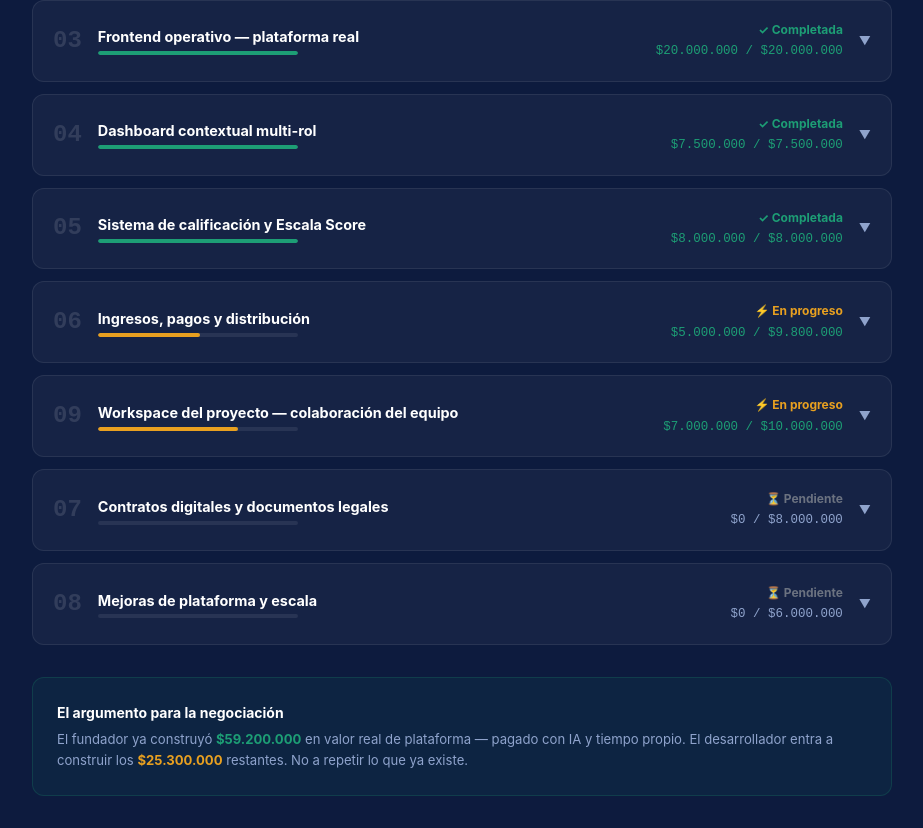
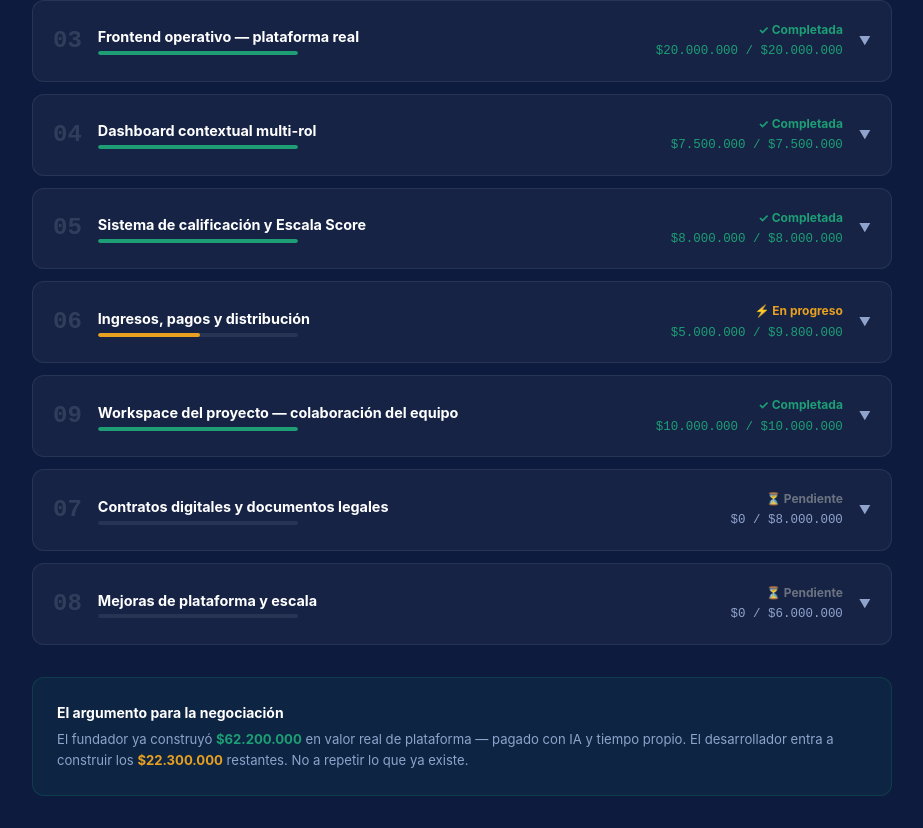
Before and after one commit to satoshigod/escala, a Next.js app: page /desarrollo in a window 1280 px wide. Shown: the part 747-1575 px from the top of the page, without its empty margins (178-1101 px from the left). Built offline with nearby package versions, Linux system fonts and the light colour scheme.

Commit message:
update: fase 9 completa emails funcionando

```diff
--- a/app/desarrollo/page.js
+++ b/app/desarrollo/page.js
@@ -102,9 +102,9 @@ const fases = [
   {
     num: '09',
     titulo: 'Workspace del proyecto — colaboración del equipo',
-    estado: 'progreso',
+    estado: 'completa',
     valor_total: 10000000,
-    valor_hecho: 7000000,
+    valor_hecho: 10000000,
     hitos: [
       { num: '9.1', nombre: 'Workspace con 5 tabs: Resumen, Hitos, Equipo, Mis aportes, Economía', done: true, valor: 3000000, quien: 'Claude AI + Fundador' },
       { num: '9.2', nombre: 'Control de acceso — solo miembros aceptados y fundador', done: true, valor: 1000000, quien: 'Claude AI + Fundador' },
@@ -113,8 +113,8 @@ const fases = [
       { num: '9.5', nombre: 'Tab aportes — registrar aportes directamente en el workspace', done: true, valor: 500000, quien: 'Claude AI + Fundador' },
       { num: '9.6', nombre: 'Tab economía — deuda diferida, participación, carriles explicados', done: true, valor: 500000, quien: 'Claude AI + Fundador' },
       { num: '9.7', nombre: 'Links al workspace desde dashboard fundador y especialista', done: true, valor: 500000, quien: 'Claude AI + Fundador' },
-      { num: '9.8', nombre: 'Chat interno del equipo por proyecto', done: false, valor: 1500000, quien: 'Desarrollador' },
-      { num: '9.9', nombre: 'Notificaciones en tiempo real dentro del workspace', done: false, valor: 1500000, quien: 'Desarrollador' },
+      { num: '9.8', nombre: 'Chat interno del equipo por proyecto — tiempo real con Supabase Realtime', done: true, valor: 1500000, quien: 'Claude AI + Fundador' },
+      { num: '9.9', nombre: 'Notificaciones por email — nueva postulacion, aceptada, rechazada con Resend', done: true, valor: 1500000, quien: 'Claude AI + Fundador' },
     ]
   },
   {
```
